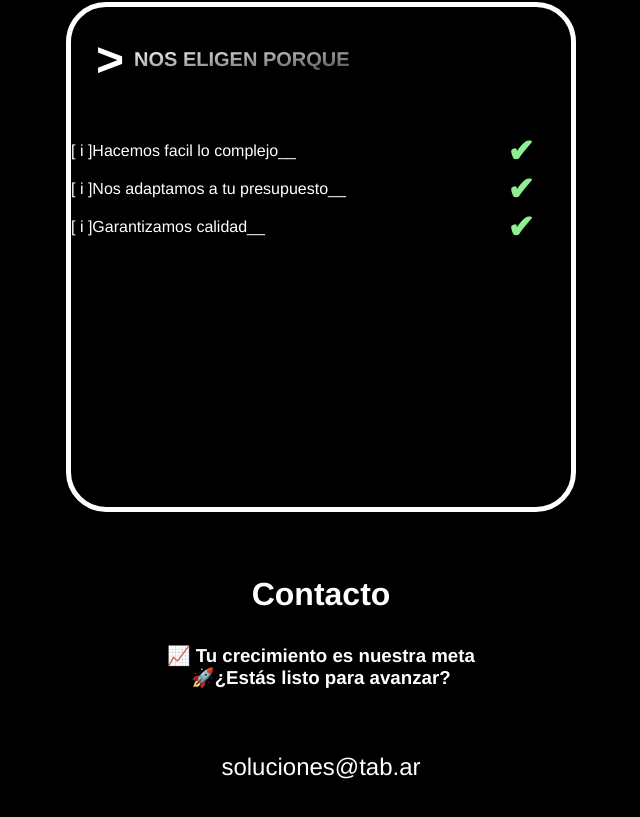
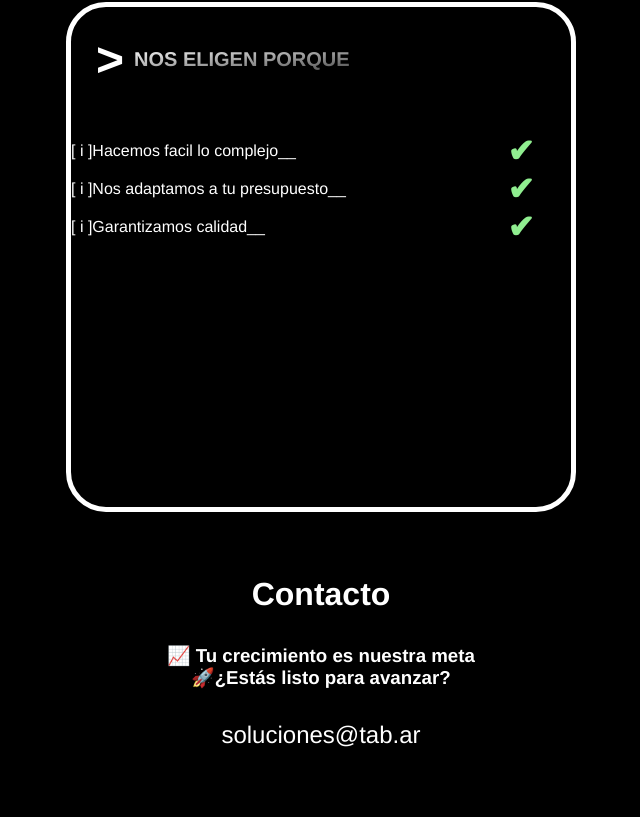
Before and after one commit to tab-software/website, a React (Create React App) app: page / in a window 1280 px wide. Shown: the part 1756-2573 px from the top of the page, without its empty margins (319-959 px from the left). Built offline with nearby package versions, Linux system fonts and the light colour scheme; a web font is replaced by a local one.

Commit message:
Checkpoint

```diff
--- a/src/components/Contact/Contact.css
+++ b/src/components/Contact/Contact.css
@@ -4,12 +4,20 @@
     align-items: center;
     width: 100%;
 }
+
 .Contact-title {
     margin: 5% 0 2.5% 0;
 }
+
 .Contact-link {
-    margin: 5%;
+    margin: 2.5% 0 5% 0;
     color: white;
     font-size: 1.5em;
     text-decoration: none;
 }
+
+@media (max-width: 1200px) {
+    .Contact-link {
+        margin: 5%;
+    }
+}
```
